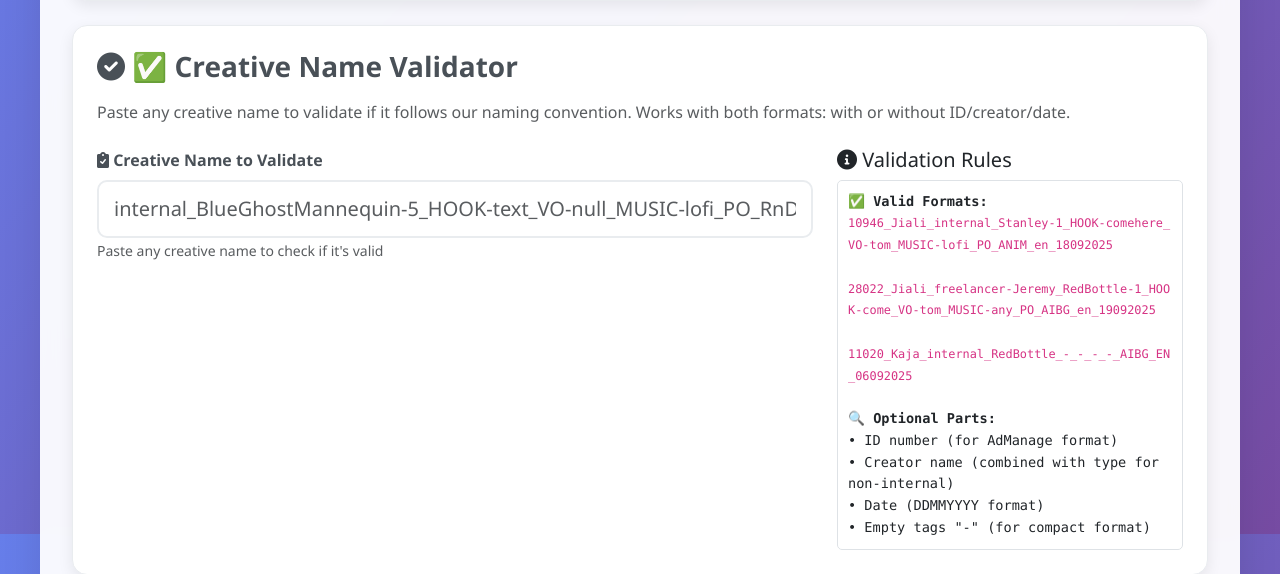
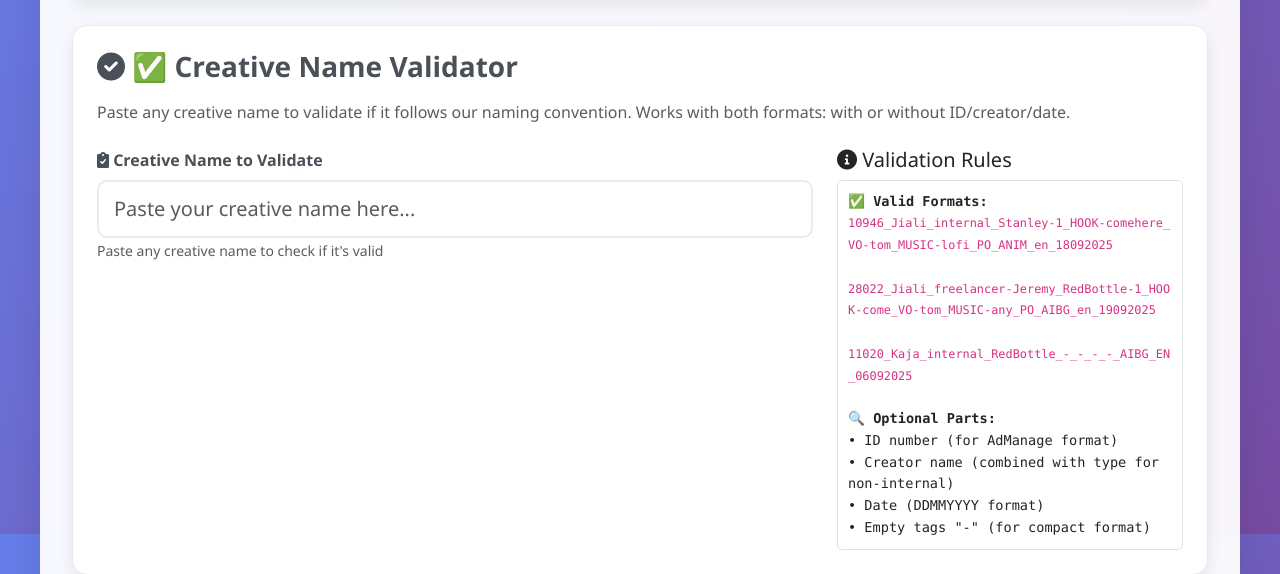
Before and after one commit to JialiLiang/NewVideoFormatConverter, a Flask app: page /name-generator in a window 1280 px wide. Shown: the part 1866-2440 px from the top of the page. Run offline with Flask 3, Linux system fonts and the light colour scheme; parts of the project's set-up code (start-up, migrations or seed data) failed here and were passed over; some libraries are stand-ins or nearby versions.

Commit message:
Remove example text from Creative Name Validator input field
- Replace example text with simple placeholder 'Paste your creative name here...'
- Makes the input field appear empty and cleaner for users

```diff
--- a/templates/name_generator.html
+++ b/templates/name_generator.html
@@ -782,7 +782,7 @@
                             <i class="fas fa-clipboard-check"></i> Creative Name to Validate
                         </label>
                         <input type="text" class="form-control form-control-lg" id="nameToValidate"
-                               placeholder="internal_BlueGhostMannequin-5_HOOK-text_VO-null_MUSIC-lofi_PO_RnD_en"
+                               placeholder="Paste your creative name here..."
                                onchange="validateCreativeName()" oninput="validateCreativeName()">
                         <small class="text-muted">Paste any creative name to check if it's valid</small>
                     </div>
```
